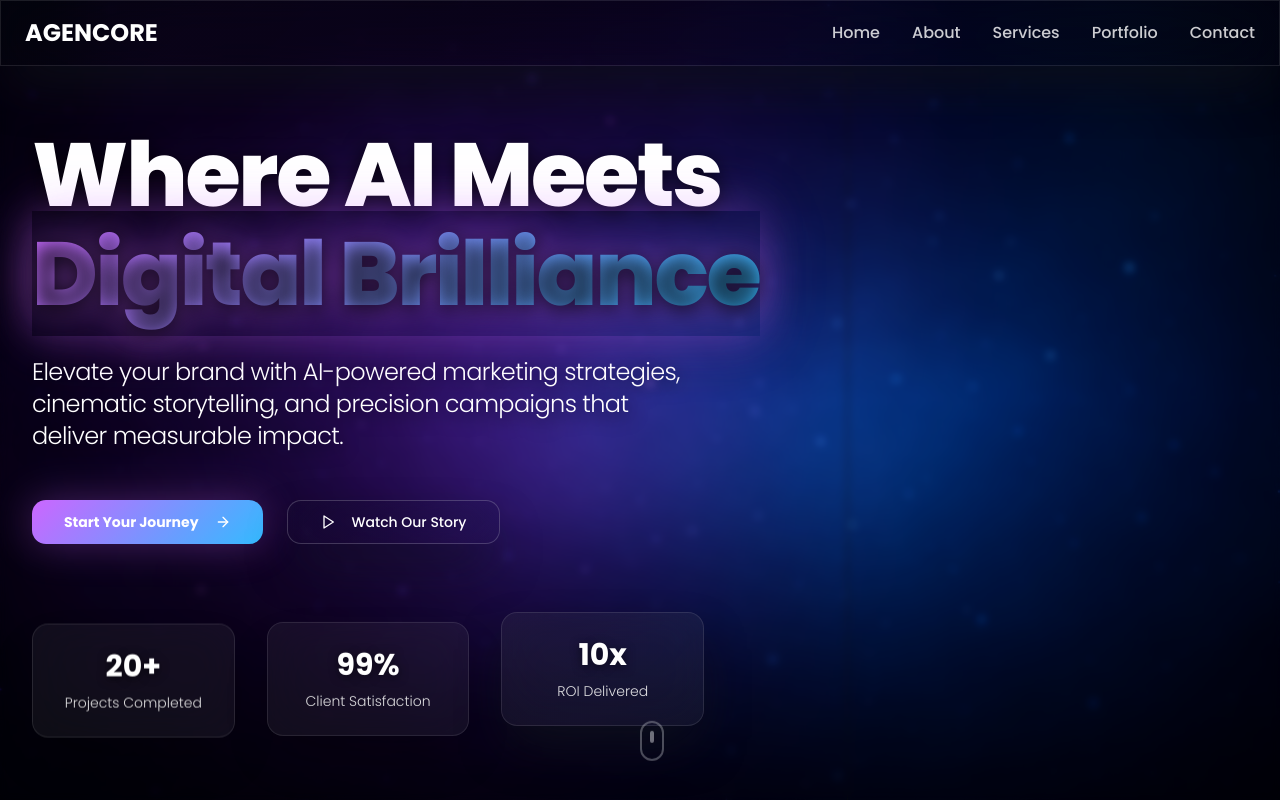
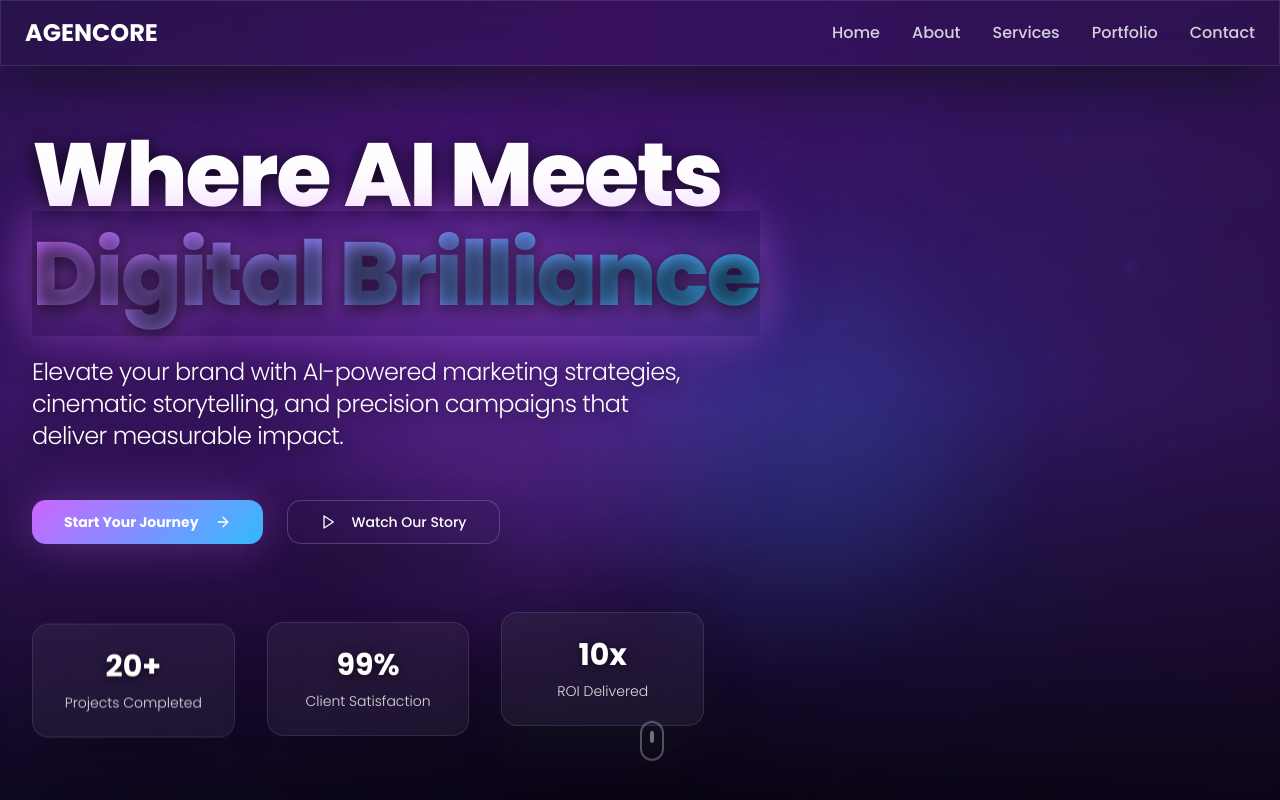
Before and after one commit to Dineshit541/digital-marketing, a React (Vite) app: page / in a window 1280 px wide. Shown: the top 800 px of the page. Built offline with nearby package versions, Linux system fonts and the light colour scheme.

Commit message:
Add background to hero section
Added a background to the hero section.

```diff
--- a/src/components/HeroSection.tsx
+++ b/src/components/HeroSection.tsx
@@ -7,15 +7,25 @@ const starryBackground = "/lovable-uploads/3482a817-1a88-4ef0-952f-a3741dbd4677.
 const HeroSection = memo(() => {
   return (
     <section id="home" className="relative min-h-screen w-full overflow-hidden">
-      {/* Optimized Background with lazy loading */}
+      {/* Animated gradient background */}
+      <div className="absolute inset-0 bg-gradient-to-br from-slate-900 via-purple-900 to-slate-900 animate-gradient-xy" />
+
+      {/* Subtle starry overlay */}
       <div
-        className="absolute inset-0 bg-cover bg-center bg-no-repeat will-change-transform"
+        className="absolute inset-0 bg-cover bg-center bg-no-repeat opacity-30 will-change-transform"
         style={{
           backgroundImage: `url(${starryBackground})`,
           transform: 'translateZ(0)' // Hardware acceleration
         }}
       />
-      <div className="absolute inset-0 bg-gradient-to-t from-black/50 via-transparent to-black/30" />
+
+      {/* Cinematic gradient overlays */}
+      <div className="absolute inset-0 bg-gradient-to-t from-black/70 via-purple-900/20 to-transparent" />
+      <div className="absolute inset-0 bg-gradient-to-r from-blue-900/10 via-transparent to-purple-900/10" />
+
+      {/* Floating orbs for depth */}
+      <div className="absolute top-1/4 left-1/4 w-96 h-96 bg-purple-500/20 rounded-full blur-3xl animate-pulse" />
+      <div className="absolute bottom-1/4 right-1/4 w-80 h-80 bg-blue-500/20 rounded-full blur-3xl animate-pulse" style={{ animationDelay: '2s' }} />
 
       {/* Glassmorphism Overlay */}
       <div className="absolute inset-0 backdrop-blur-sm bg-black/10" />
--- a/src/index.css
+++ b/src/index.css
@@ -247,6 +247,11 @@
   .gradient-hero {
     background: var(--gradient-hero);
   }
+
+  .animate-gradient-xy {
+    animation: gradient-xy 15s ease infinite;
+    background-size: 400% 400%;
+  }
 }
 
 @keyframes float {
@@ -275,3 +280,14 @@
     transform: scale(1);
   }
 }
+
+@keyframes gradient-xy {
+  0%, 100% {
+    background-size: 400% 400%;
+    background-position: left center;
+  }
+  50% {
+    background-size: 200% 200%;
+    background-position: right center;
+  }
+}
```
